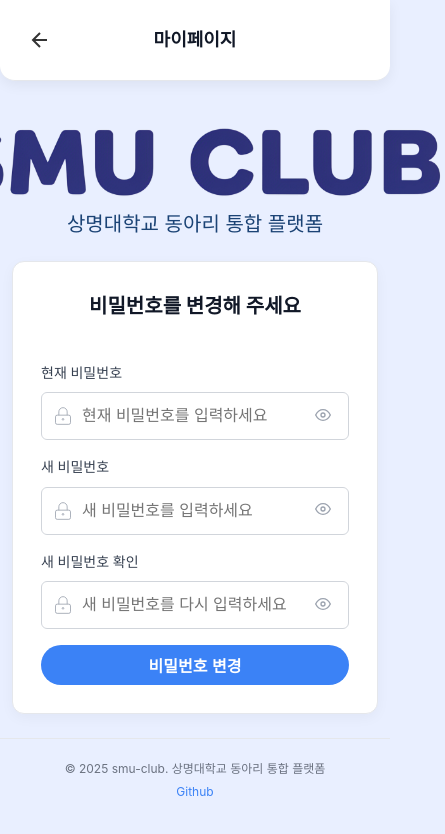
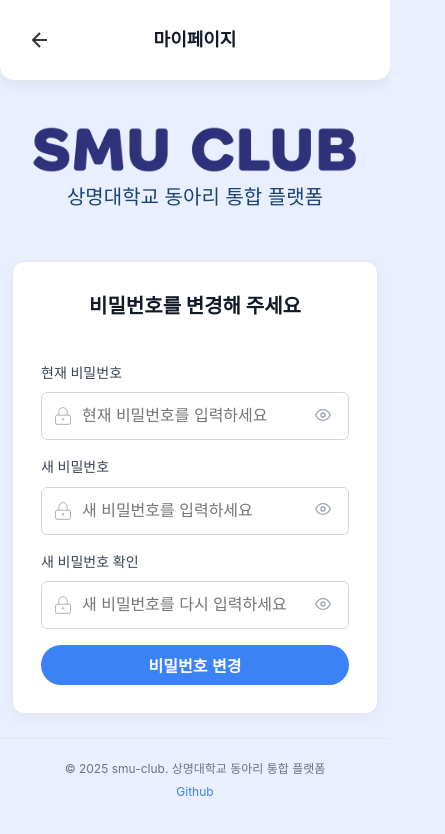
Before and after one commit to smu-human/smu-club-frontend, a React (Vite) app: page /admin/mypage in a window 390 px wide. Shown: the top 834 px of the page, 445 px wide, since content can reach past the window. Built offline with nearby package versions, Linux system fonts and the light colour scheme; no server answers; a small style sheet from the web is missing.

Commit message:
feature/0821_test_1

```diff
--- a/src/pages/admin_login/admin_login.css
+++ b/src/pages/admin_login/admin_login.css
@@ -9,16 +9,23 @@
   text-align: center;
   padding-top: 25px;
 }
+.hero-content {
+  width: 100%;
+  box-sizing: border-box;
+  padding-inline: clamp(16px, 8vw, 80px);
+}
 .hero-content h2 {
   font-size: 1.5rem;
   font-weight: bold;
 }
 .hero-logo {
-  width: 500px; /* 로고 크기 */
+  width: 100%;
+  max-width: 500px;
+  padding: 0;
+  margin: 20px auto 0;
   height: auto;
   display: block;
-  margin-bottom: 10px;
-  margin-top: 20px;
+  box-sizing: border-box;
 }
 .hero-content p {
   margin-top: 0;
```
